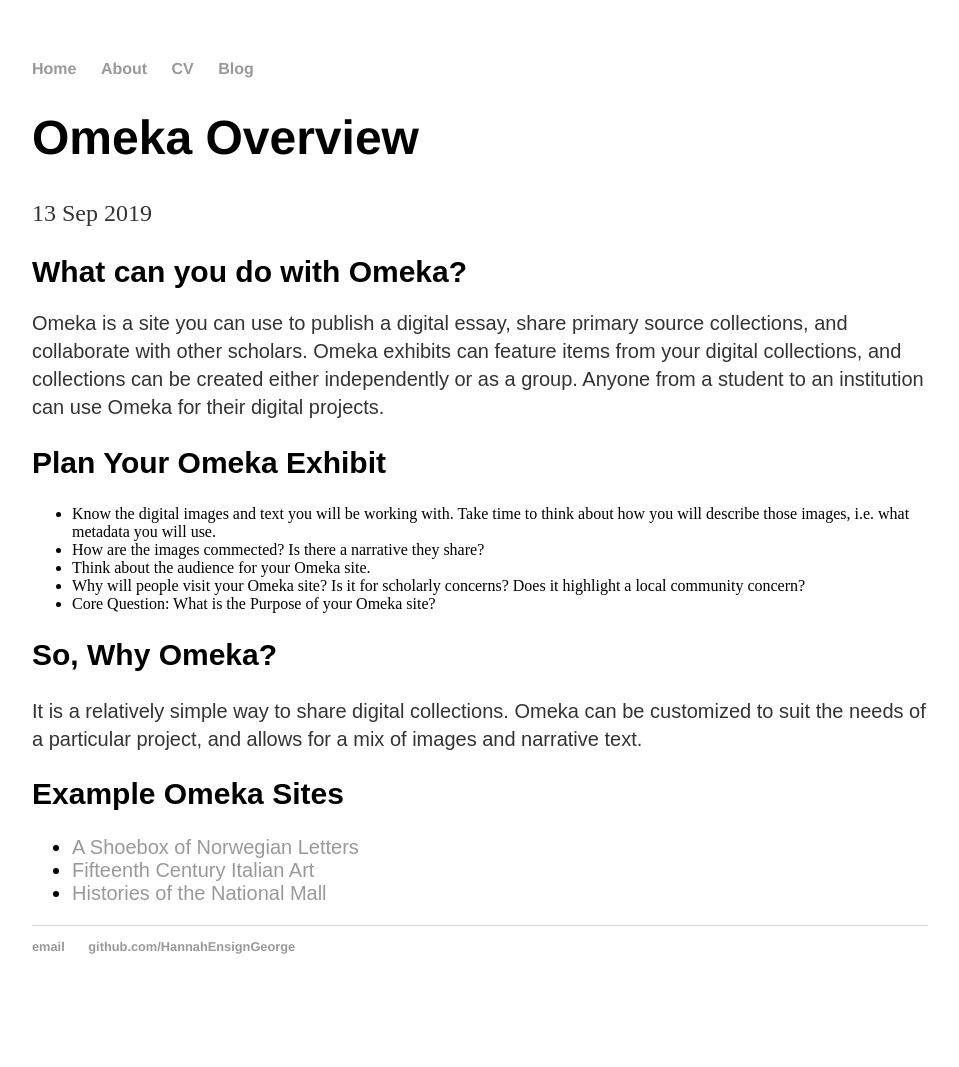
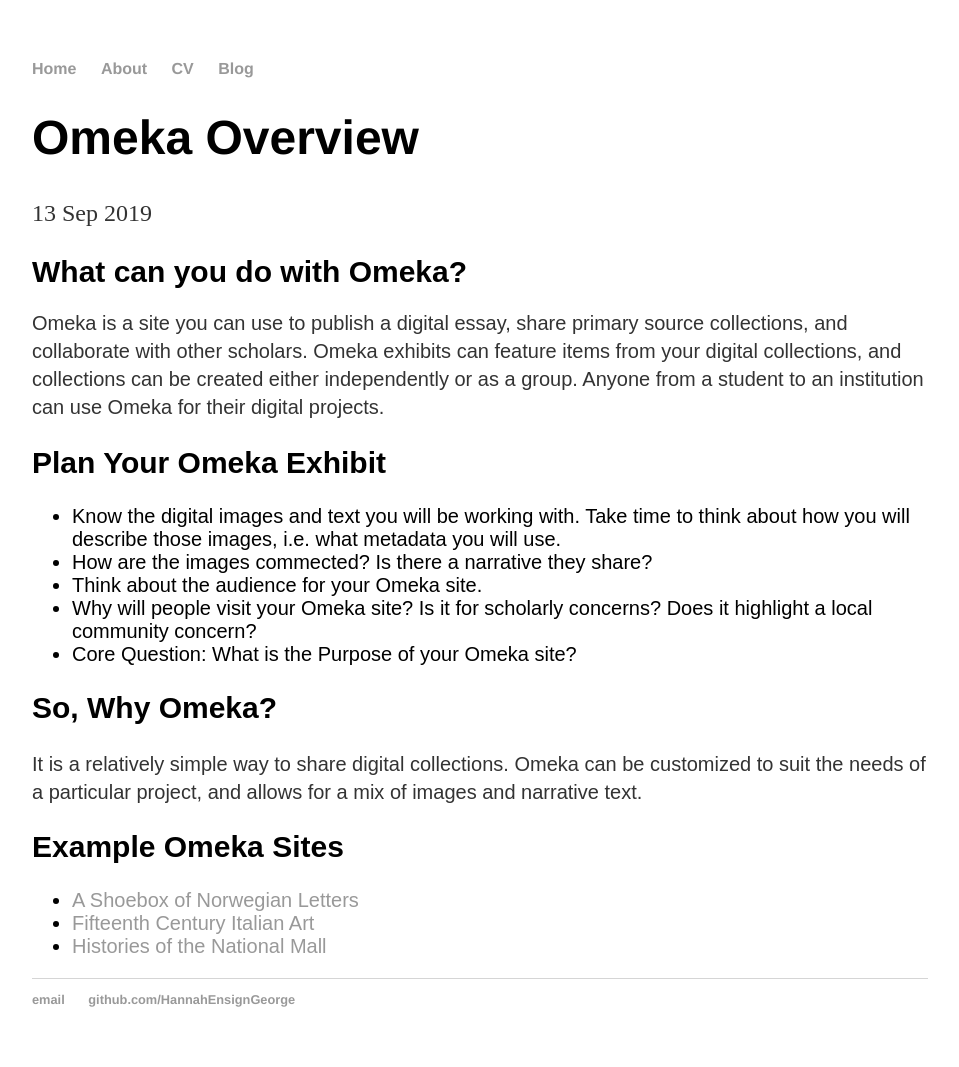
Before and after one commit to HannahEnsignGeorge/HannahEnsignGeorge.github.io, a Jekyll site: the page built from _posts/2019-09-13-Omeka-Overview.md, in a window 1280 px wide. Shown: the whole page, without its empty margins (160-1119 px from the left). Built offline with Jekyll 4.4.1, drawn with Linux system fonts in a browser that asks for light colours; before the commit the page ends 1014 px from its top, so only the background shows below that.

Commit message:
Update 2019-09-13-Omeka-Overview.md

```diff
--- a/_posts/2019-09-13-Omeka-Overview.md
+++ b/_posts/2019-09-13-Omeka-Overview.md
@@ -8,8 +8,8 @@
   <h1 style="font-family:Arial;font-size:30px;strong;">What can you do with Omeka?</h1>
     <p style="font-family:Arial;font-size:20px;">Omeka is a site you can use to publish a digital essay, share primary source collections, and collaborate with other scholars. Omeka exhibits can feature items from your digital collections, and collections can be created either independently or as a group. Anyone from a student to an institution can use Omeka for their digital projects.</p>
   <h2 style="font-family:Arial;font-size:30px;strong;">Plan Your Omeka Exhibit</h2>
-    <p style="font-family:Arial;font-size:20px;">
-      <ul>
+    <p >
+      <ul style="font-family:Arial;font-size:20px;">
         <li>Know the digital images and text you will be working with. Take time to think about how you will describe those images, i.e. what metadata you will use.</li>
         <li>How are the images commected? Is there a narrative they share?</li>
         <li>Think about the audience for your Omeka site.</li>
```
